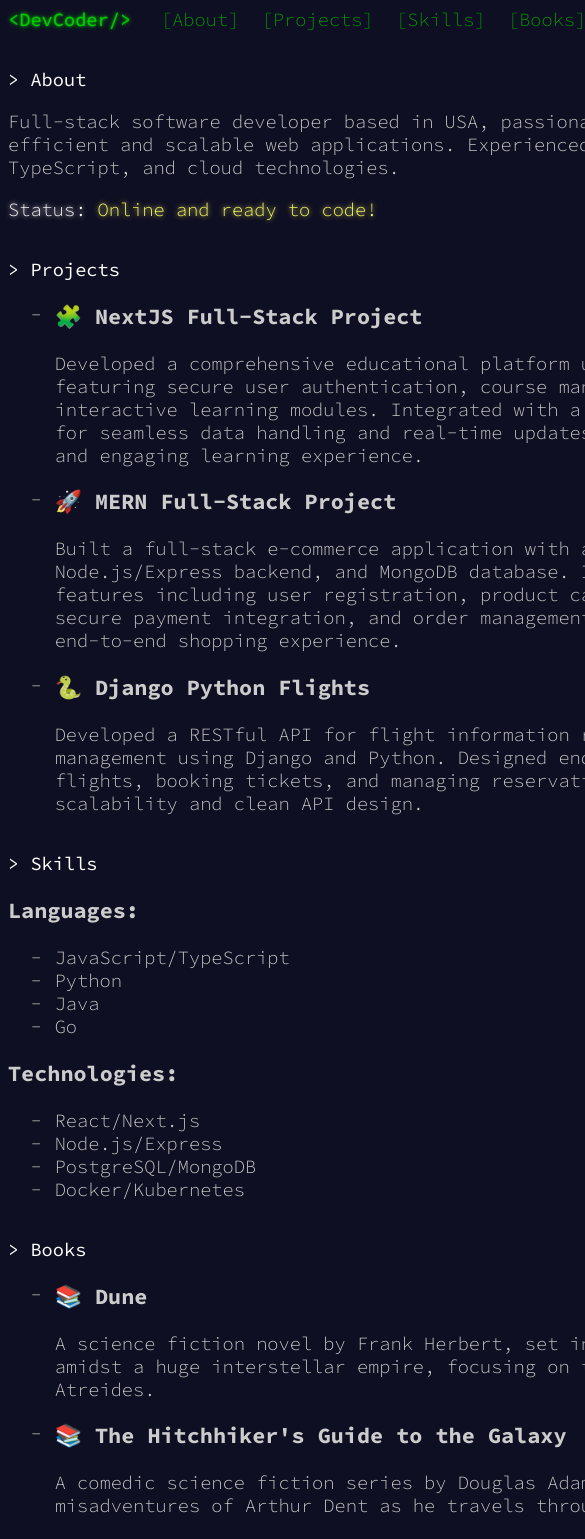
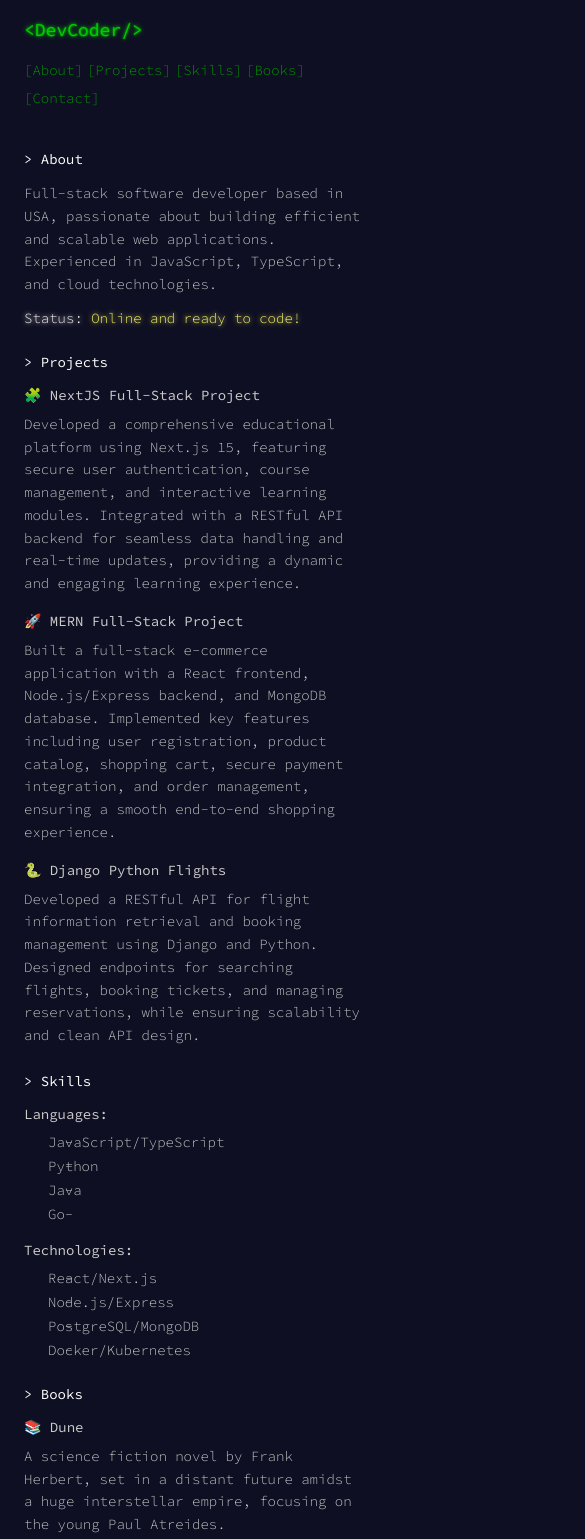
Before and after one commit to aibekz/dev, a Next.js app: page / in a window 390 px wide. Shown: the top 1539 px of the page, 585 px wide, since content can reach past the window. Built offline with nearby package versions, Linux system fonts and the light colour scheme.

Commit message:
Refactor layout and styles: update global styles with Tailwind CSS, enhance header and navigation structure, and improve overall responsiveness

```diff
--- a/app/globals.css
+++ b/app/globals.css
@@ -1,12 +1,10 @@
-@import url("https://fonts.googleapis.com/css2?family=Source+Code+Pro:wght@300");
+@import "tailwindcss";
 
 body {
   background: #0f0f23; /*337 x 5*/
   color: #cccccc;
-  font-family: "Source Code Pro", monospace;
+  font-family: var(--font-source-code-pro), "Source Code Pro", monospace;
   font-weight: 300;
-  font-size: 14pt;
-  min-width: 60em;
 }
 img {
   border: 0;
@@ -21,7 +19,7 @@
 }
 pre,
 code {
-  font-family: "Source Code Pro", monospace;
+  font-family: var(--font-source-code-pro), "Source Code Pro", monospace;
 }
 header,
 main {
@@ -66,9 +64,6 @@
 
 .quiet {
   opacity: 0.5;
-}
-p.wrap {
-  width: 45em;
 }
 
 .hidden-until-hover {
@@ -139,20 +134,9 @@
   text-shadow: 0 0 5px #79a2d8;
 }
 
-header {
-  white-space: nowrap;
-  cursor: default;
-  z-index: 100;
-  margin-bottom: 2em;
-}
-header h1 {
-  display: inline-block;
-  margin: 0;
-  padding-right: 1em;
-}
+/* Header styles - only preserve visual effects, not layout */
 header h1 a,
 header h1 span {
-  display: inline-block;
   text-decoration: none;
   color: #00cc00;
   text-shadow:
@@ -170,29 +154,8 @@
   opacity: 0.33;
   white-space: pre;
 }
-header .user {
-  display: inline-block;
-  padding-left: 1em;
-}
-header nav {
-  display: inline-block;
-}
-header nav ul {
-  list-style-type: none;
-  padding: 0;
-  margin: 0;
-  display: inline-block;
-}
-header nav li {
-  display: inline-block;
-  padding: 0 0.6em;
-}
-header nav a {
-  display: inline-block;
-  text-decoration: none;
-  outline: none;
-}
 
+/* Form styles */
 input[type="text"],
 textarea {
   background: transparent;
@@ -284,22 +247,10 @@
   border: 0;
 }
 
-article {
-  width: 45em;
-  margin-bottom: 2em;
-  margin-top: 2em;
-}
-article:first-of-type {
-  margin-top: 0;
-}
+/* Article styles - only preserve visual effects, not layout */
 article h2 {
   color: #ffffff;
-  margin-top: 1em;
-  margin-bottom: 1em;
   white-space: nowrap;
-}
-article h2 + * {
-  margin-top: 0;
 }
 article em {
   color: #ffffff;
@@ -317,20 +268,21 @@
 article .aside {
   opacity: 0.6;
 }
-article ul {
+
+/* Custom list styles - only for visual bullets, not layout */
+.custom-list {
   list-style-type: none;
-  padding: 0;
 }
-article li {
-  padding-left: 2.5em;
+.custom-list li {
   position: relative;
 }
-article li:before {
+.custom-list li:before {
   content: "\00a0\00a0-\00a0";
   position: absolute;
   left: 0;
   top: 0;
 }
+
 .day-success {
   color: #ffff66;
   text-shadow: 0 0 5px #ffff66;
--- a/app/layout.tsx
+++ b/app/layout.tsx
@@ -55,7 +55,7 @@
 }>) {
   return (
     <html lang="en">
-      <body className={`${sourceCodePro.variable} antialiased`}>
+      <body className={`${sourceCodePro.variable} antialiased text-sm md:text-base lg:text-lg min-w-0 md:min-w-[60em] px-3 md:px-0`}>
         {children}
         <Analytics />
       </body>
--- a/app/page.tsx
+++ b/app/page.tsx
@@ -1,104 +1,171 @@
 export default function Home() {
   return (
-    <div className="p.wrap">
-      <header>
-        <h1><a href="#">{"<DevCoder/>"}</a></h1>
-        <nav>
-          <ul>
-            <li><a href="#about">[About]</a></li>
-            <li><a href="#projects">[Projects]</a></li>
-            <li><a href="#skills">[Skills]</a></li>
-            <li><a href="#books">[Books]</a></li>
-            <li><a href="#contact">[Contact]</a></li>
+    <div className="min-h-screen w-full max-w-none sm:max-w-[45em] lg:max-w-4xl mx-auto px-3 sm:px-4 lg:px-6 xl:px-8">
+      {/* Header - Fully responsive */}
+      <header className="w-full pt-4 pb-6 sm:pb-8 lg:pb-12 border-b border-transparent">
+        <div className="flex flex-col space-y-4 sm:space-y-0 sm:flex-row sm:items-start sm:justify-between lg:items-center">
+          {/* Logo/Title */}
+          <h1 className="flex-shrink-0">
+            <a
+              href="#"
+              className="text-lg sm:text-xl lg:text-2xl font-normal inline-block"
+            >
+              {"<DevCoder/>"}
+            </a>
+          </h1>
+
+          {/* Navigation */}
+          <nav className="flex-shrink-0 sm:ml-4 lg:ml-8">
+            <ul className="flex flex-wrap gap-x-1 gap-y-2 sm:gap-x-2 lg:gap-x-4 text-sm sm:text-base">
+              <li><a href="#about" className="hover:text-green-400 transition-colors">[About]</a></li>
+              <li><a href="#projects" className="hover:text-green-400 transition-colors">[Projects]</a></li>
+              <li><a href="#skills" className="hover:text-green-400 transition-colors">[Skills]</a></li>
+              <li><a href="#books" className="hover:text-green-400 transition-colors">[Books]</a></li>
+              <li><a href="#contact" className="hover:text-green-400 transition-colors">[Contact]</a></li>
             </ul>
           </nav>
+        </div>
       </header>
 
-      <main>
-        <article id="about">
-          <h2>&gt; About</h2>
-          <p>
-            Full-stack software developer based in USA, passionate about building efficient and scalable web applications. Experienced in JavaScript, TypeScript, and cloud technologies.
+      {/* Main Content */}
+      <main className="w-full space-y-6 sm:space-y-8 lg:space-y-12 py-4 sm:py-6 lg:py-8">
+
+        {/* About Section */}
+        <article id="about" className="w-full">
+          <h2 className="text-white text-base sm:text-lg lg:text-xl mb-3 sm:mb-4 font-normal">&gt; About</h2>
+          <div className="space-y-3 sm:space-y-4">
+            <p className="text-sm sm:text-base lg:text-lg leading-relaxed max-w-none break-words">
+              Full-stack software developer based in USA, passionate about building efficient and scalable web applications.
+              Experienced in JavaScript, TypeScript, and cloud technologies.
             </p>
-          <p>
-            <em>Status:</em> <em className="star">Online and ready to code!</em>
+            <p className="text-sm sm:text-base lg:text-lg">
+              <em className="text-white">Status:</em> <em className="star text-yellow-300">Online and ready to code!</em>
             </p>
+          </div>
         </article>
 
-        <article id="projects">
-          <h2>&gt; Projects</h2>
-          <ul>
-            <li>
-              <h3>🧩 NextJS Full-Stack Project</h3>
-              <p>Developed a comprehensive educational platform using Next.js 15, featuring secure user authentication, course management, and interactive learning modules. Integrated with a RESTful API backend for seamless data handling and real-time updates, providing a dynamic and engaging learning experience.</p>
+        {/* Projects Section */}
+        <article id="projects" className="w-full">
+          <h2 className="text-white text-base sm:text-lg lg:text-xl mb-3 sm:mb-4 font-normal">&gt; Projects</h2>
+          <ul className="space-y-4 sm:space-y-6 lg:space-y-8">
+            <li className="w-full">
+              <h3 className="text-sm sm:text-base lg:text-lg mb-2 sm:mb-3 break-words font-normal">
+                🧩 NextJS Full-Stack Project
+              </h3>
+              <p className="text-sm sm:text-base leading-relaxed max-w-none break-words pl-0 sm:pl-4 lg:pl-6">
+                Developed a comprehensive educational platform using Next.js 15, featuring secure user authentication,
+                course management, and interactive learning modules. Integrated with a RESTful API backend for seamless
+                data handling and real-time updates, providing a dynamic and engaging learning experience.
+              </p>
             </li>
-            <li>
-              <h3>🚀 MERN Full-Stack Project</h3>
-              <p>Built a full-stack e-commerce application with a React frontend, Node.js/Express backend, and MongoDB database. Implemented key features including user registration, product catalog, shopping cart, secure payment integration, and order management, ensuring a smooth end-to-end shopping experience.</p>
+            <li className="w-full">
+              <h3 className="text-sm sm:text-base lg:text-lg mb-2 sm:mb-3 break-words font-normal">
+                🚀 MERN Full-Stack Project
+              </h3>
+              <p className="text-sm sm:text-base leading-relaxed max-w-none break-words pl-0 sm:pl-4 lg:pl-6">
+                Built a full-stack e-commerce application with a React frontend, Node.js/Express backend, and MongoDB database.
+                Implemented key features including user registration, product catalog, shopping cart, secure payment integration,
+                and order management, ensuring a smooth end-to-end shopping experience.
+              </p>
             </li>
-            <li>
-              <h3>🐍 Django Python Flights</h3>
-              <p>Developed a RESTful API for flight information retrieval and booking management using Django and Python. Designed endpoints for searching flights, booking tickets, and managing reservations, while ensuring scalability and clean API design.</p>
+            <li className="w-full">
+              <h3 className="text-sm sm:text-base lg:text-lg mb-2 sm:mb-3 break-words font-normal">
+                🐍 Django Python Flights
+              </h3>
+              <p className="text-sm sm:text-base leading-relaxed max-w-none break-words pl-0 sm:pl-4 lg:pl-6">
+                Developed a RESTful API for flight information retrieval and booking management using Django and Python.
+                Designed endpoints for searching flights, booking tickets, and managing reservations, while ensuring
+                scalability and clean API design.
+              </p>
             </li>
           </ul>
         </article>
 
-        <article id="skills">
-          <h2>&gt; Skills</h2>
-          <div>
-            <h3>Languages:</h3>
-            <ul>
+        {/* Skills Section */}
+        <article id="skills" className="w-full">
+          <h2 className="text-white text-base sm:text-lg lg:text-xl mb-3 sm:mb-4 font-normal">&gt; Skills</h2>
+          <div className="grid grid-cols-1 sm:grid-cols-2 gap-4 sm:gap-6 lg:gap-8">
+            <div className="w-full">
+              <h3 className="text-sm sm:text-base lg:text-lg mb-2 sm:mb-3 font-normal">Languages:</h3>
+              <ul className="custom-list space-y-1 sm:space-y-2 text-sm sm:text-base pl-6">
                 <li>JavaScript/TypeScript</li>
                 <li>Python</li>
                 <li>Java</li>
                 <li>Go</li>
               </ul>
             </div>
-          <div>
-            <h3>Technologies:</h3>
-            <ul>
+            <div className="w-full">
+              <h3 className="text-sm sm:text-base lg:text-lg mb-2 sm:mb-3 font-normal">Technologies:</h3>
+              <ul className="custom-list space-y-1 sm:space-y-2 text-sm sm:text-base pl-6">
                 <li>React/Next.js</li>
                 <li>Node.js/Express</li>
                 <li>PostgreSQL/MongoDB</li>
                 <li>Docker/Kubernetes</li>
               </ul>
             </div>
+          </div>
         </article>
 
-        <article id="books">
-          <h2>&gt; Books</h2>
-          <ul>
-            <li>
-              <h3>📚 Dune</h3>
-              <p>A science fiction novel by Frank Herbert, set in a distant future amidst a huge interstellar empire, focusing on the young Paul Atreides.</p>
+        {/* Books Section */}
+        <article id="books" className="w-full">
+          <h2 className="text-white text-base sm:text-lg lg:text-xl mb-3 sm:mb-4 font-normal">&gt; Books</h2>
+          <ul className="space-y-4 sm:space-y-6">
+            <li className="w-full">
+              <h3 className="text-sm sm:text-base lg:text-lg mb-2 sm:mb-3 break-words font-normal">📚 Dune</h3>
+              <p className="text-sm sm:text-base leading-relaxed max-w-none break-words pl-0 sm:pl-4 lg:pl-6">
+                A science fiction novel by Frank Herbert, set in a distant future amidst a huge interstellar empire,
+                focusing on the young Paul Atreides.
+              </p>
             </li>
-            <li>
-              <h3>📚 The Hitchhiker's Guide to the Galaxy</h3>
-              <p>A comedic science fiction series by Douglas Adams, following the misadventures of Arthur Dent as he travels through space.</p>
+            <li className="w-full">
+              <h3 className="text-sm sm:text-base lg:text-lg mb-2 sm:mb-3 break-words font-normal">📚 The Hitchhiker's Guide to the Galaxy</h3>
+              <p className="text-sm sm:text-base leading-relaxed max-w-none break-words pl-0 sm:pl-4 lg:pl-6">
+                A comedic science fiction series by Douglas Adams, following the misadventures of Arthur Dent as he travels through space.
+              </p>
             </li>
-            <li>
-              <h3>📚 Foundation</h3>
-              <p>A science fiction series by Isaac Asimov, exploring the rise and fall of civilizations through the lens of psychohistory.</p>
+            <li className="w-full">
+              <h3 className="text-sm sm:text-base lg:text-lg mb-2 sm:mb-3 break-words font-normal">📚 Foundation</h3>
+              <p className="text-sm sm:text-base leading-relaxed max-w-none break-words pl-0 sm:pl-4 lg:pl-6">
+                A science fiction series by Isaac Asimov, exploring the rise and fall of civilizations through the lens of psychohistory.
+              </p>
             </li>
-            <li>
-              <h3>📚 The Martian</h3>
-              <p>A hard science fiction novel by Andy Weir about an astronaut stranded on Mars who must use his engineering skills and scientific knowledge to survive.</p>
+            <li className="w-full">
+              <h3 className="text-sm sm:text-base lg:text-lg mb-2 sm:mb-3 break-words font-normal">📚 The Martian</h3>
+              <p className="text-sm sm:text-base leading-relaxed max-w-none break-words pl-0 sm:pl-4 lg:pl-6">
+                A hard science fiction novel by Andy Weir about an astronaut stranded on Mars who must use his engineering skills and scientific knowledge to survive.
+              </p>
             </li>
           </ul>
         </article>
 
-        <article id="contact">
-          <h2>&gt; Contact</h2>
-          <p>Let's connect!</p>
-          <p>Email: <a href="mailto:devcoder.me@gmail.com">devcoder.me@gmail.com</a></p>
-          <p>Bluesky: <a href="https://bsky.app/profile/devcoder.bsky.social" target="_blank" rel="noopener noreferrer">@devcoder</a></p>
+        {/* Contact Section */}
+        <article id="contact" className="w-full">
+          <h2 className="text-white text-base sm:text-lg lg:text-xl mb-3 sm:mb-4 font-normal">&gt; Contact</h2>
+          <div className="space-y-2 sm:space-y-3">
+            <p className="text-sm sm:text-base lg:text-lg">Let's connect!</p>
+            <p className="text-sm sm:text-base break-all">
+              Email: <a href="mailto:devcoder.me@gmail.com" className="hover:text-green-400 transition-colors">devcoder.me@gmail.com</a>
+            </p>
+            <p className="text-sm sm:text-base break-words">
+              Bluesky: <a
+                href="https://bsky.app/profile/devcoder.bsky.social"
+                target="_blank"
+                rel="noopener noreferrer"
+                className="hover:text-green-400 transition-colors"
+              >
+                @devcoder
+              </a>
+            </p>
+          </div>
         </article>
       </main>
 
-      <article>
-        <p>Built by DevCoder</p>
-        <p>&copy; {new Date().getFullYear()}</p>
-      </article>
+      {/* Footer */}
+      <footer className="w-full border-t border-gray-600/30 pt-4 sm:pt-6 mt-8 sm:mt-12 pb-6 sm:pb-8">
+        <div className="space-y-1 sm:space-y-2 text-xs sm:text-sm lg:text-base opacity-70">
+          <p>Built by DevCoder {new Date().getFullYear()}</p>
+        </div>
+      </footer>
     </div>
   );
 }
--- /dev/null
+++ b/tailwind.config.ts
@@ -0,0 +1,53 @@
+import type { Config } from 'tailwindcss'
+
+const config: Config = {
+  content: [
+    './pages/**/*.{js,ts,jsx,tsx,mdx}',
+    './components/**/*.{js,ts,jsx,tsx,mdx}',
+    './app/**/*.{js,ts,jsx,tsx,mdx}',
+  ],
+  theme: {
+    extend: {
+      colors: {
+        'aoc-bg': '#0f0f23',
+        'aoc-text': '#cccccc',
+        'aoc-link': '#009900',
+        'aoc-link-hover': '#99ff99',
+        'aoc-header': '#00cc00',
+        'aoc-white': '#ffffff',
+        'aoc-star': '#ffff66',
+        'aoc-code-bg': '#10101a',
+        'aoc-code-border': '#333340',
+        'aoc-input-bg': '#10101a',
+        'aoc-input-border': '#666666',
+        'aoc-hover-bg': '#19193b',
+        'aoc-supporter': '#ffff66',
+        'aoc-sponsor': '#79a2d8',
+      },
+      fontFamily: {
+        'source-code': ['"Source Code Pro"', 'monospace'],
+      },
+      fontSize: {
+        'aoc-base': '14pt',
+      },
+      minWidth: {
+        'aoc-min': '60em',
+      },
+      width: {
+        'aoc-article': '45em',
+        'aoc-wrap': '45em',
+      },
+      screens: {
+        'xs': '480px',
+        'sm': '640px',
+        'md': '768px',
+        'lg': '1024px',
+        'xl': '1280px',
+        '2xl': '1536px',
+      },
+    },
+  },
+  plugins: [],
+}
+
+export default config
```
Lines whose indentation alone changed are shown as unchanged.
